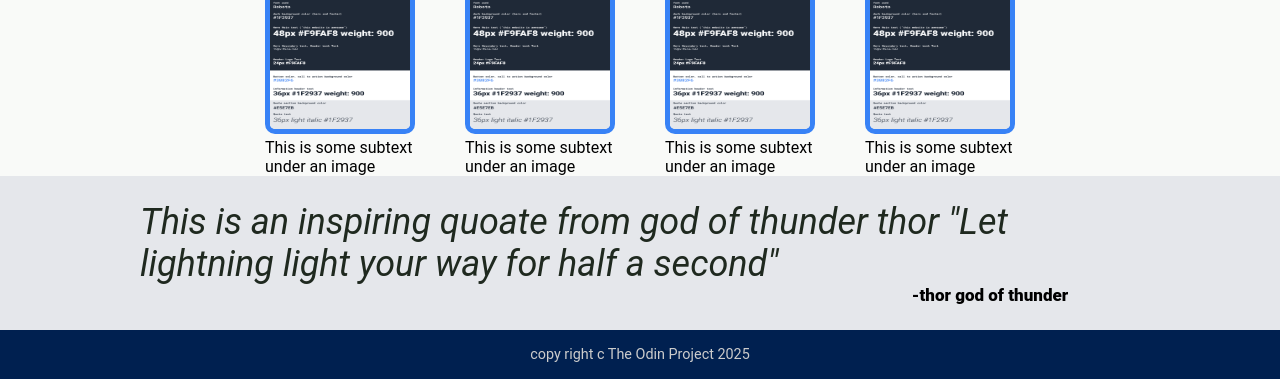
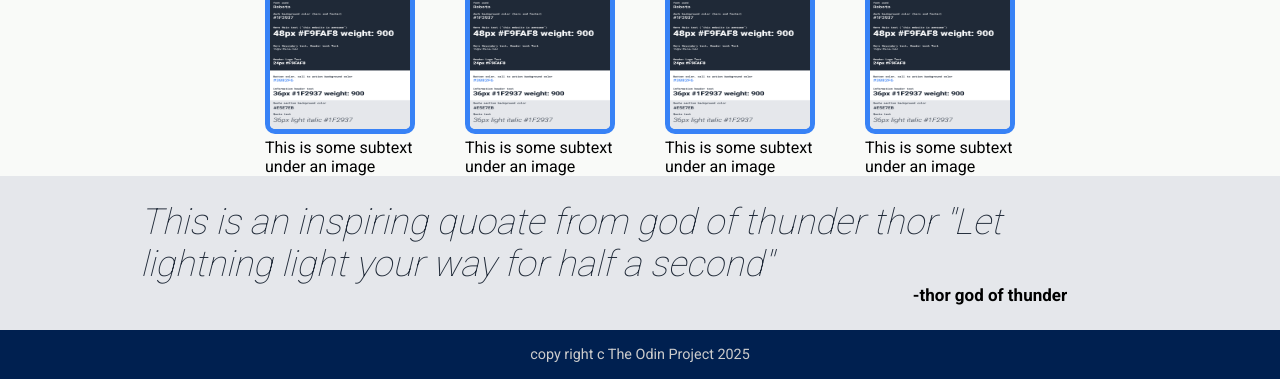
Before and after one commit to Dantedanette0/Project-Landing-Page, a plain HTML site: page index.html in a window 1280 px wide. Shown: the part 595-974 px from the top of the page. Drawn offline with Linux system fonts and the light colour scheme.

Commit message:
thor mumbling now has the right font after adding google refresnce via html head

```diff
--- a/index.html
+++ b/index.html
@@ -4,7 +4,11 @@
     <meta charset="UTF-8">
     <meta name="viewport" content="width=device-width, initial-scale=1.0">
     <title>Document</title>
-    <link rel="stylesheet" href="style.css">
+      <link rel="stylesheet" href="style.css">
+  <link
+    href="https://fonts.googleapis.com/css2?family=Roboto:wght@100;300;400;700&display=swap"
+    rel="stylesheet"
+  />
 </head>
 <body>
     <div class="header">
--- a/style.css
+++ b/style.css
@@ -3,7 +3,7 @@
   margin: 0;
   padding: 0;
   box-sizing: border-box;
-  font-family: 'Roboto';
+  font-family: 'Roboto', sans-serif;
 }
 
 body {
@@ -120,6 +120,7 @@ img {
 /* 5) Thor section – no styles yet */
 .thor {
   display: flex;
+
   flex-direction: column;
   background-color: #E5E7EB;
   justify-content: center;
@@ -128,10 +129,14 @@ img {
 }
 
 .thor .quoate{
+  font-family: 'Roboto';
+  color: #1F2937;
   font-size: 36px;
-  color: #1f291f;
   font-style: italic;
+  font-weight: 100;
   width: 1000px;
+
+
 }
 
 .thor .quoatee{
```
